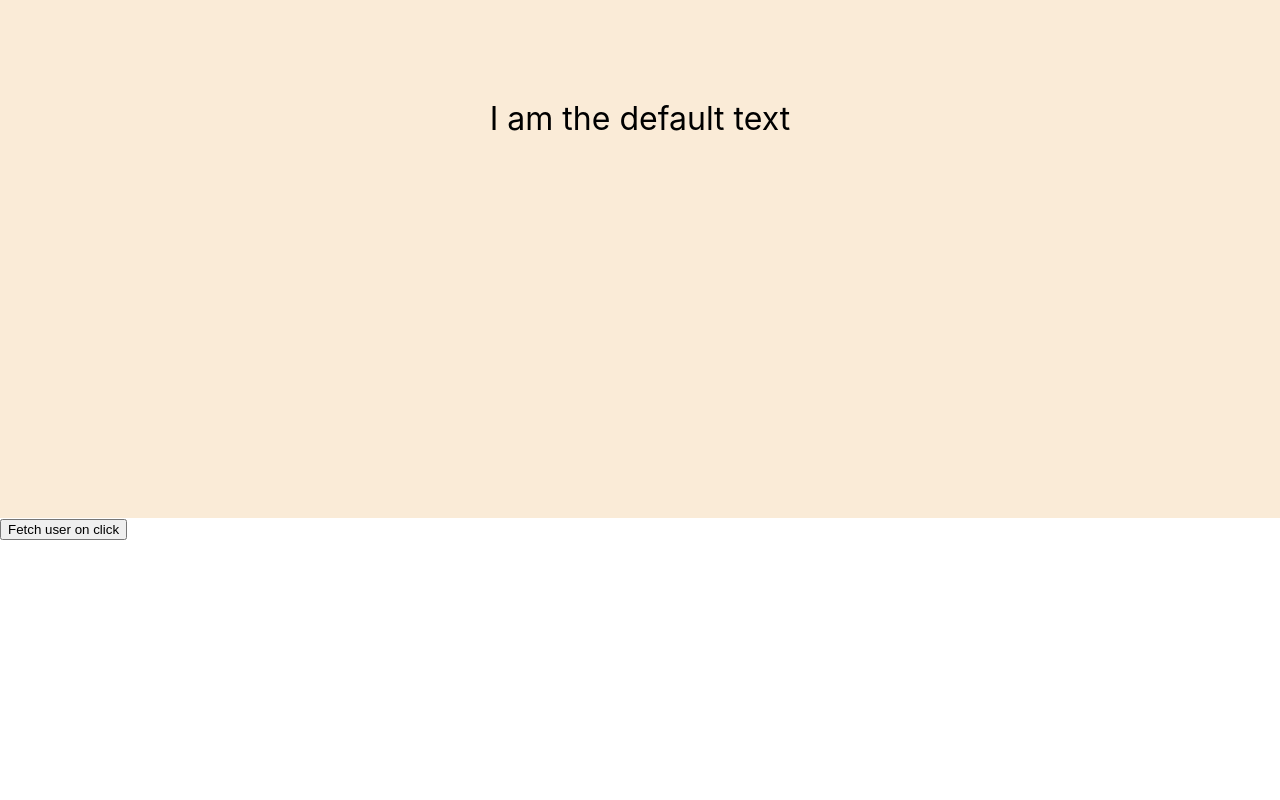
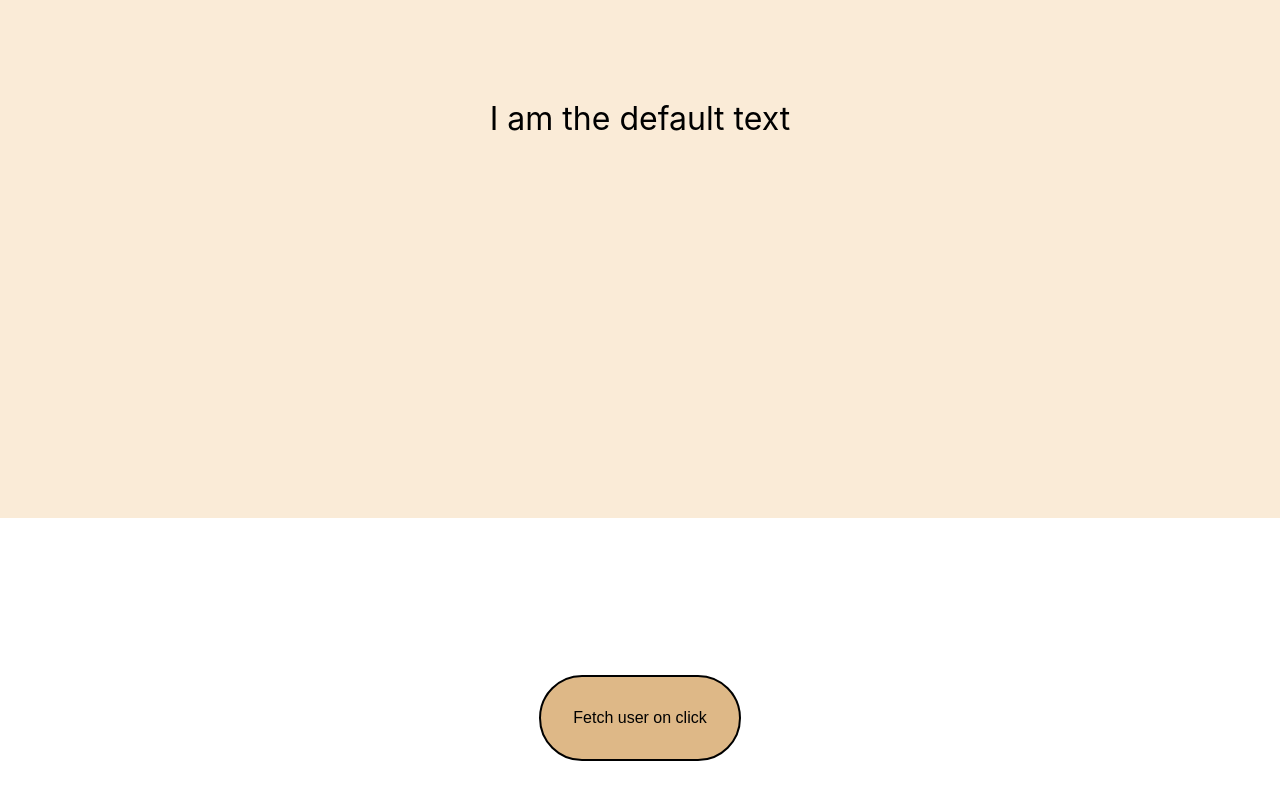
Before and after one commit to ap221882/react-docs-tutorials, a React (Create React App) app in the folder react-typescript-tutorials/: page / in a window 1280 px wide. Shown: the part 1082-1882 px from the top of the page. Before the commit the page ends 1622 px from the top, so only its background shows below. Built offline with nearby package versions, Linux system fonts and the light colour scheme.

Commit message:
added styling

```diff
--- a/react-typescript-tutorials/src/App.css
+++ b/react-typescript-tutorials/src/App.css
@@ -1,5 +1,6 @@
 * {
   margin: 0;
+  transition: 0.4s ease;
 }
 .App {
   text-align: center;
@@ -40,4 +41,19 @@
 
 .paragraph.para {
   background-color: crimson;
+  height: 50vh;
 }
+
+.button-container {
+  height: 50vh;
+  display: grid;
+  place-items: center;
+}
+
+.button-container button {
+  padding: 2rem;
+  background: burlywood;
+  border: 2px solid;
+  border-radius: 3rem;
+  font-size: 1rem;
+}
--- a/react-typescript-tutorials/src/App.tsx
+++ b/react-typescript-tutorials/src/App.tsx
@@ -26,7 +26,9 @@ function App({ headerText, extraTest = "I am the default text" }: AppProps) {
     <>
       <h1 className='header'>{headerText}</h1>
       <p className='paragraph'>{extraTest}</p>
-      <button onClick={fetchUser}>Fetch user on click</button>
+      <div className='button-container'>
+        <button onClick={fetchUser}>Fetch user on click</button>
+      </div>
       {user && <p className='paragraph para'>{user.name}</p>}
     </>
   );
```
